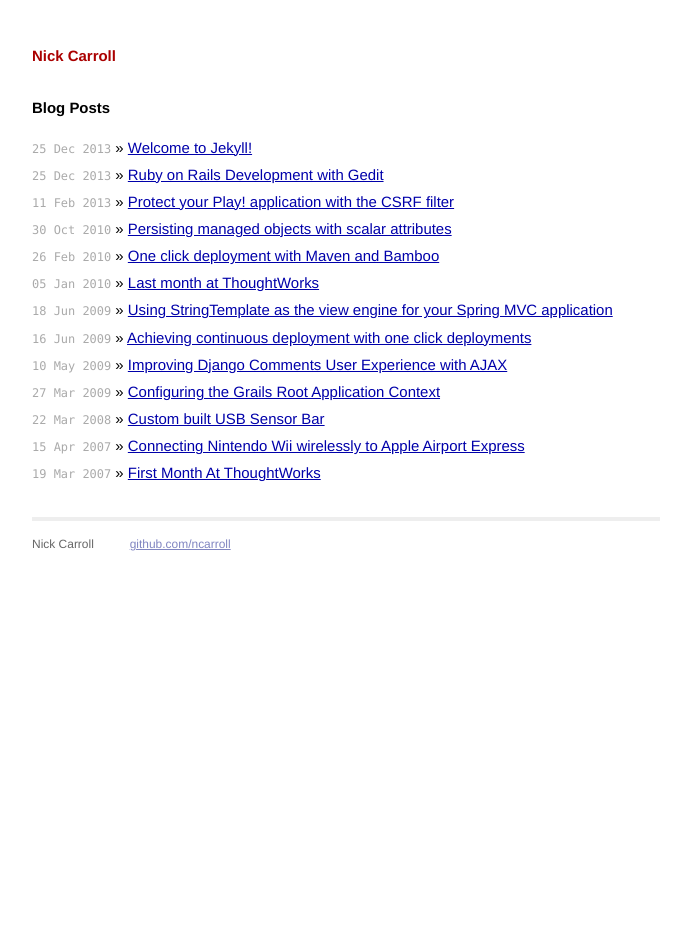
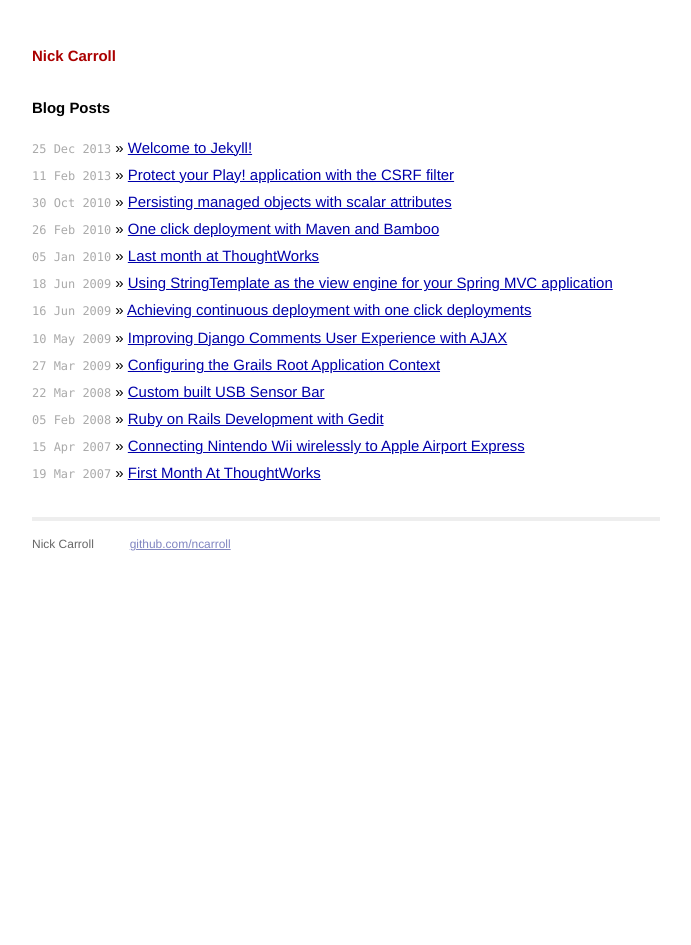
Before and after one commit to ncarroll/ncarroll.github.io, a Jekyll site: the page built from index.html, in a window 1280 px wide. Shown: the whole page, without its empty margins (294-985 px from the left). Built offline with Jekyll 4.4.1, drawn with Linux system fonts in a browser that asks for light colours; Markdown is read by kramdown in place of the engine named in the settings.

Commit message:
Updated dates.

```diff
--- a/_posts/2008-02-05-ruby-on-rails-development-with-gedit.markdown
+++ b/_posts/2008-02-05-ruby-on-rails-development-with-gedit.markdown
@@ -1,7 +1,7 @@
 ---
 layout: post
 title:  "Ruby on Rails Development with Gedit"
-date:   2013-12-25 20:45:49
+date:   2008-02-05 20:45:49
 ---
 
 Goodbye Windows, and welcome back Ubuntu my long lost friend. Finally after a year of working with Windows I managed to find some time to get rid of it and install Ubuntu on my work laptop instead. I can’t tell you how much I missed not having apt-get! I am absolutely thrilled to be using Ubuntu again, and with Compiz now a part of Gutsy Gibbon I no longer have OS X envy anymore. Really I don’t, I haven’t touched my eMac in days, mostly due to wasting so much time tweaking Gnome with eye candy that my eyes hurt.
```
